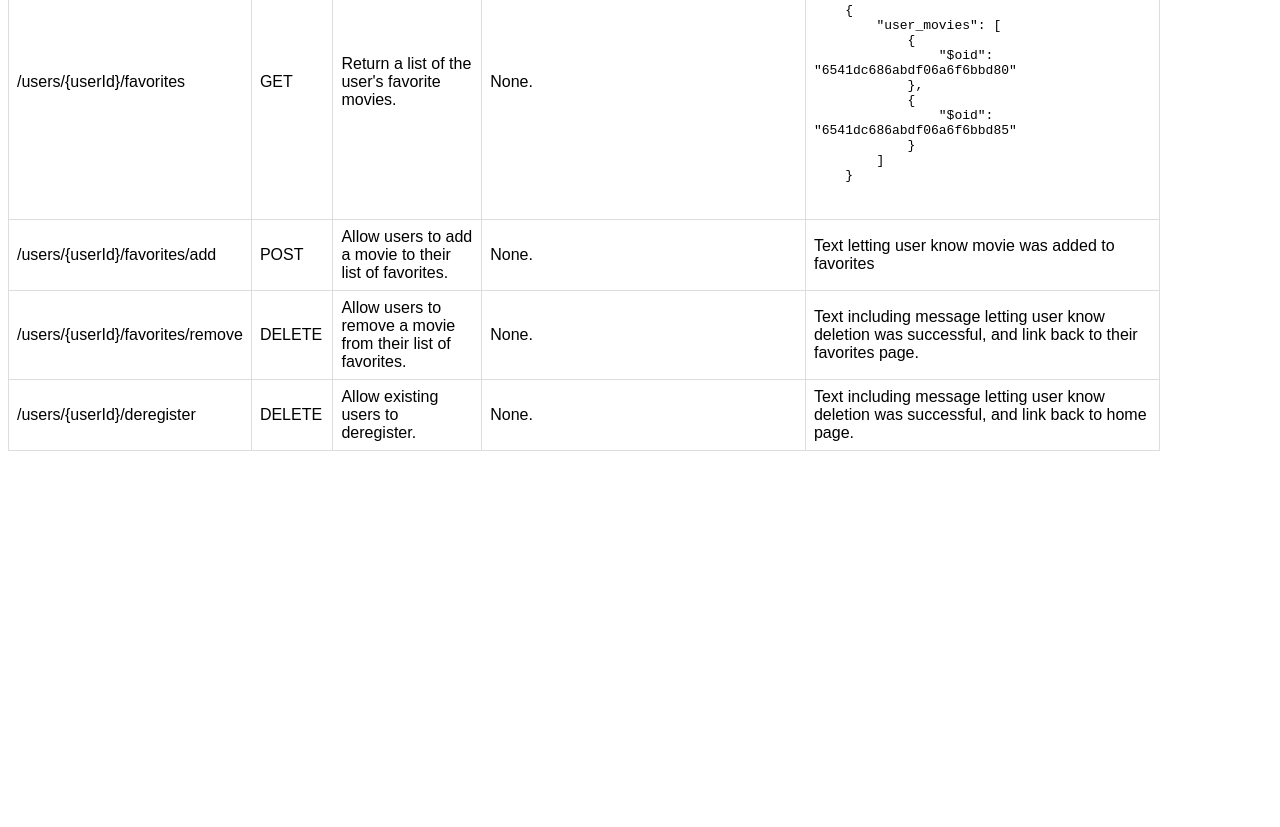
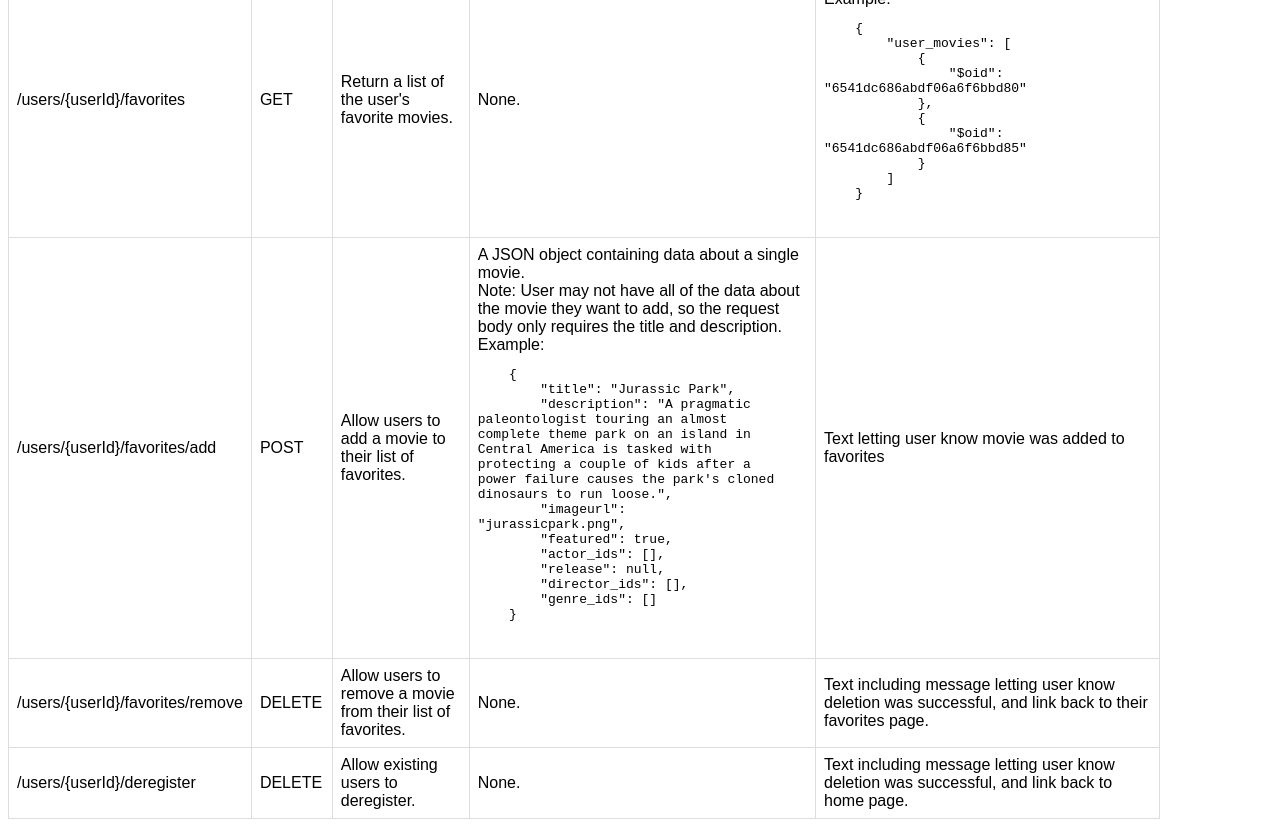
Before and after one commit to RoryV91/movie-api, a website: page public/documentation.html in a window 1280 px wide. Shown: the part 1891-2718 px from the top of the page. Before the commit the page ends 2350 px from the top, so only its background shows below. Drawn offline with Linux system fonts and the light colour scheme.

Commit message:
Update documentation.html

```diff
--- a/public/documentation.html
+++ b/public/documentation.html
@@ -193,7 +193,21 @@
                 <td>/users/{userId}/favorites/add</td>
                 <td>POST</td>
                 <td>Allow users to add a movie to their list of favorites.</td>
-                <td>None.</td>
+                <td>A JSON object containing data about a single movie. <br>
+                    Note: User may not have all of the data about the movie they want to add, so the request body only requires the title and description. Example:
+                        <pre>
+    {
+        "title": "Jurassic Park",
+        "description": "A pragmatic paleontologist touring an almost complete theme park on an island in Central America is tasked with protecting a couple of kids after a power failure causes the park's cloned dinosaurs to run loose.",
+        "imageurl": "jurassicpark.png",
+        "featured": true,
+        "actor_ids": [],
+        "release": null,
+        "director_ids": [],
+        "genre_ids": []
+    }
+                        </pre>
+                </td>
                 <td>Text letting user know movie was added to favorites</td>
             </tr>
             <tr>
```
